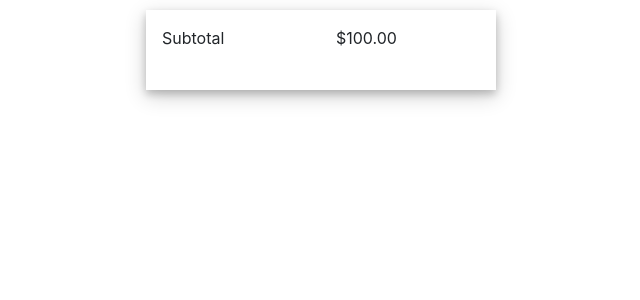
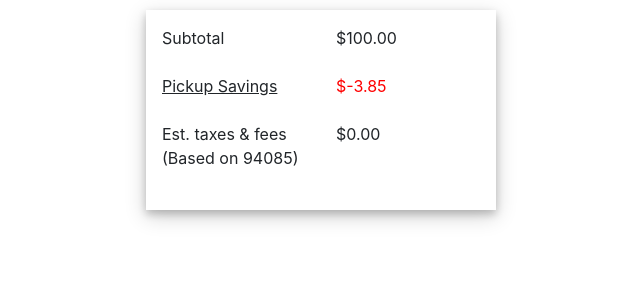
Before and after one commit to mazahir89/shopping-summary, a React (Create React App) app: page / in a window 1280 px wide. Shown: the top 300 px of the page, without its empty margins (319-959 px from the left). Built offline with nearby package versions, Linux system fonts and the light colour scheme.

Commit message:
created PickupSavings component and TaxesFees component

```diff
--- a/src/App.js
+++ b/src/App.js
@@ -2,13 +2,17 @@
 import { Container } from "react-bootstrap";
 
 import SubTotal from "./components/Subtotal/SubTotal";
+import PickupSavings from "./components/PickupSavings/PickupSavings";
+import TaxesFees from "./components/TaxesFees/TaxesFees";
 import "./App.css";
 
 class App extends Component {
   constructor(props) {
     super(props);
     this.state = {
-      total: 100
+      total: 100,
+      pickupSavings: -3.85,
+      taxes: 0
     };
   }
   render() {
@@ -16,6 +20,8 @@
       <div className="container">
         <Container className="purchase-card">
           <SubTotal price={this.state.total.toFixed(2)} />
+          <PickupSavings price={this.state.pickupSavings} />
+          <TaxesFees taxes={this.state.taxes.toFixed(2)} />
         </Container>
       </div>
     );
--- /dev/null
+++ b/src/components/PickupSavings/PickupSavings.js
@@ -0,0 +1,39 @@
+import React, { Component } from "react";
+import { Row, Col, Tooltip, OverlayTrigger } from "react-bootstrap";
+
+var styles = {
+  pickupSavings: {
+    textDecoration: "underline"
+  },
+  totalSavings: {
+    color: "red",
+    frontWeight: 800
+  }
+};
+
+export default class PickupSavings extends Component {
+  render() {
+    const tooltip = (
+      <Tooltip id="tooltip">
+        <p>
+          Pick your order in store will help you cut costs and we will pass the
+          saving on to you.
+        </p>
+      </Tooltip>
+    );
+
+    return (
+      <Row className="show-grid">
+        <Col md={6}>
+          <OverlayTrigger placement="bottom" overlay={tooltip}>
+            <div style={styles.pickupSavings}>Pickup Savings</div>
+          </OverlayTrigger>
+        </Col>
+
+        <Col style={styles.totalSavings} md={6}>
+          {`$${this.props.price}`}
+        </Col>
+      </Row>
+    );
+  }
+}
--- /dev/null
+++ b/src/components/TaxesFees/TaxesFees.js
@@ -0,0 +1,13 @@
+import React, { Component } from "react";
+import { Row, Col } from "react-bootstrap";
+
+export default class TaxesFees extends Component {
+  render() {
+    return (
+      <Row className="show-grid">
+        <Col md={6}>Est. taxes & fees (Based on 94085)</Col>
+        <Col md={6}> {`$${this.props.taxes}`}</Col>
+      </Row>
+    );
+  }
+}
```
